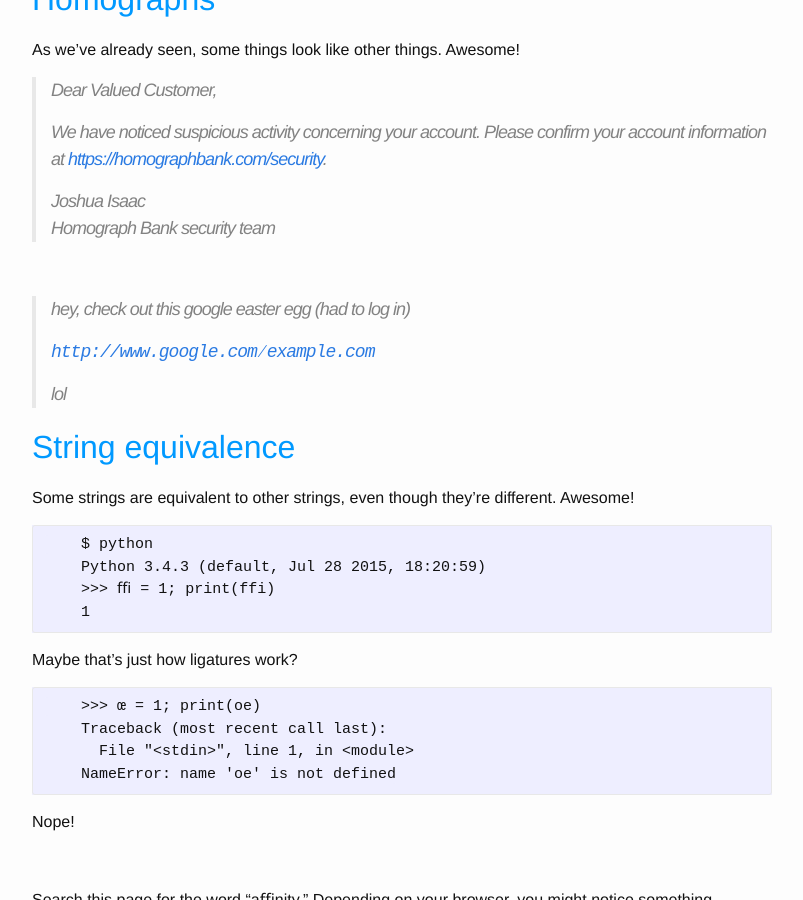
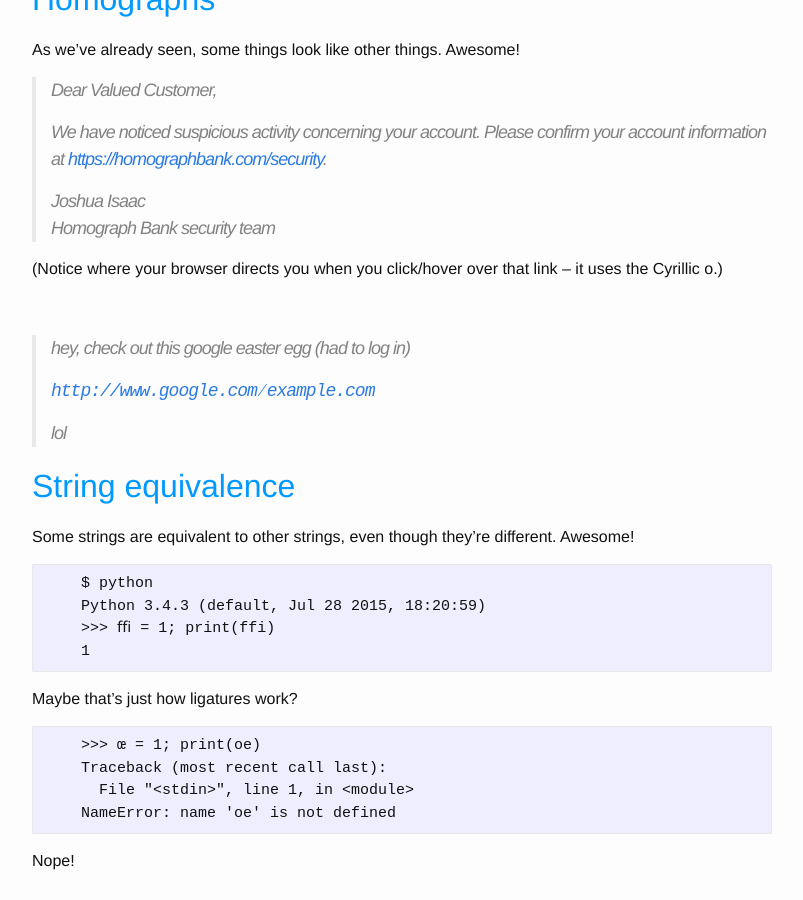
Before and after one commit to speezepearson/speezepearson.github.io, a Jekyll site: the page built from _posts/2016-04-07-unicotastrophes.markdown, in a window 1280 px wide and 900 px high, scrolled down 651 px. Shown: the whole window, without its empty margins (238-1041 px from the left). Built offline with Jekyll 4.4.1, drawn with Linux system fonts in a browser that asks for light colours.

Commit message:
annotate homographs

```diff
--- a/_posts/2016-04-07-unicotastrophes.markdown
+++ b/_posts/2016-04-07-unicotastrophes.markdown
@@ -32,6 +32,8 @@ As we've already seen, some things look like other things. Awesome!
 >
 > Joshua Isaac<br/>
 > Homograph Bank security team
+
+(Notice where your browser directs you when you click/hover over that link -- it uses the Cyrillic о.)
 
 <br/>
 
```
